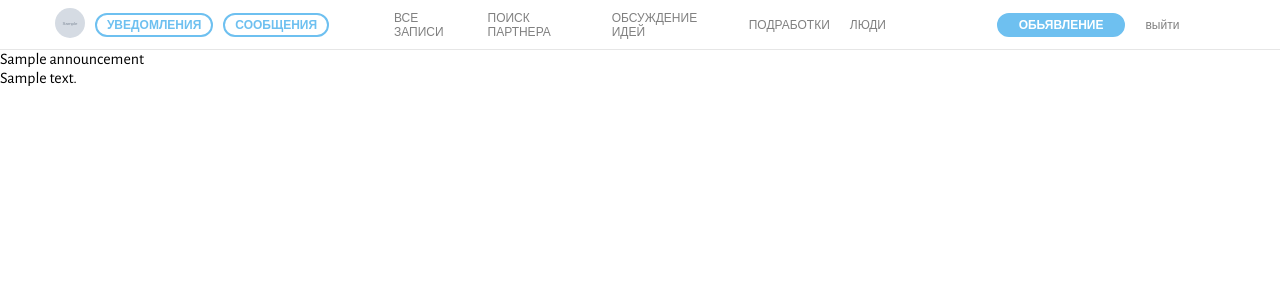
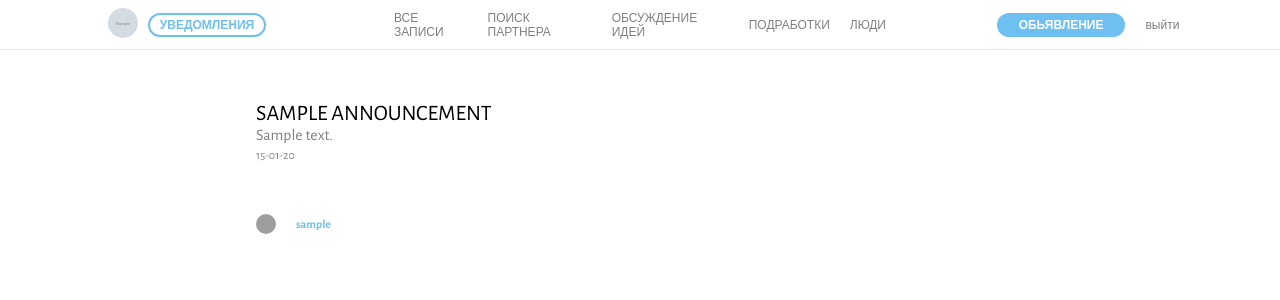
Before and after one commit to YauheniRusinchuk/project, a Django app: a page that uses src/templates/header.html in a window 1280 px wide. Shown: the top 300 px of the page. Run offline with Django 3.2, Linux system fonts and the light colour scheme; a user stored in the database is signed in; tables that the repository leaves empty hold one stand-in row (values such as "Sample post"); grey boxes marked "Sample" are stand-in pictures; grey boxes are pictures that could not be loaded.

Commit message:
detail post

```diff
--- a/src/static/css/style.css
+++ b/src/static/css/style.css
@@ -312,6 +312,10 @@
     color: grey;
 }
 
+.detail_post span {
+    color: grey;
+    font-size: 12px;
+}
 
 .lists .item .author_info {
     display: flex;
@@ -330,3 +334,37 @@
     font-size: 12px;
 
 }
+
+.detail_post {
+    width: 60%;
+    margin: 50px auto;
+}
+
+.detail_post h5 {
+    font-size: 22px;
+    font-weight: normal;
+    text-transform: uppercase;
+}
+
+.detail_post p {
+    color: grey;
+}
+
+
+.detail_post .author_post {
+    margin-top: 50px;
+    display: flex;
+    align-items: center;
+}
+
+.detail_post .author_post img {
+    margin-right: 20px;
+    border-radius: 50%;
+}
+
+.detail_post .author_post a {
+    text-decoration: none;
+    color: #6ec0f0;
+    font-size: 12px;
+    font-weight: bold;
+}
--- a/src/templates/announcement/detail.html
+++ b/src/templates/announcement/detail.html
@@ -4,8 +4,17 @@
 {% block content %}
 
     <div class="detail_post">
-        <p>{{object.title}}</p>
+        <h5>{{object.title}}</h5>
         <p>{{object.text}}</p>
+        <span>{{ object.created|date:"d-m-y" }}</span>
+        <div class="author_post">
+            {% if object.profile.avatar %}
+                <img src="{{object.profile.avatar.url}}" width="20" height="20" alt="">
+            {% else %}
+                <img src="https://pp.userapi.com/c845521/v845521265/1958c1/Pwk8qgTbAog.jpg" width="20" height="20" alt="">
+            {% endif %}
+            <a href="{{object.author.get_absolute_url}}">{{object.author.username}}</a>
+        </div>
     </div>
 
 {% endblock %}
--- a/src/templates/header.html
+++ b/src/templates/header.html
@@ -7,7 +7,6 @@
                 <a href="{{user.profile.get_absolute_url}}"><img class='your_ava' src="https://pp.userapi.com/c845521/v845521265/1958c1/Pwk8qgTbAog.jpg" width="30" height="30" alt=""></a>
             {% endif %}
              <a href="" class='your_notificaition'>уведомления</a>
-             <a href="" class='your_message'>сообщения</a>
         </div>
     {% else %}
         <div class="user_info">
--- a/src/templates/profile/detail.html
+++ b/src/templates/profile/detail.html
@@ -18,7 +18,7 @@
             {% if object.announcement_set.all %}
                 {% for i in object.announcement_set.all %}
                     <div class="post_item">
-                        <a href="">{{i.title}}</a>
+                        <a href="{{i.get_absolute_url}}">{{i.title}}</a>
                     </div>
                 {% endfor %}
             {% else %}
--- a/src/templates/profile/index.html
+++ b/src/templates/profile/index.html
@@ -7,9 +7,9 @@
         {% for profile in object_list %}
             <div class="item">
                 {% if profile.avatar %}
-                <img src="{{profile.avatar.url}}" width="50" height="50" alt="">
+                <img src="{{profile.avatar.url}}" width="100" height="100" alt="">
                 {% else %}
-                <img class='your_ava' src="https://pp.userapi.com/c845521/v845521265/1958c1/Pwk8qgTbAog.jpg" width="50" height="50" alt="">
+                <img class='your_ava' src="https://pp.userapi.com/c845521/v845521265/1958c1/Pwk8qgTbAog.jpg" width="100" height="100" alt="">
                 {% endif %}
                 <a href="{{profile.get_absolute_url}}">{{profile.username}}</a>
             </div>
```
